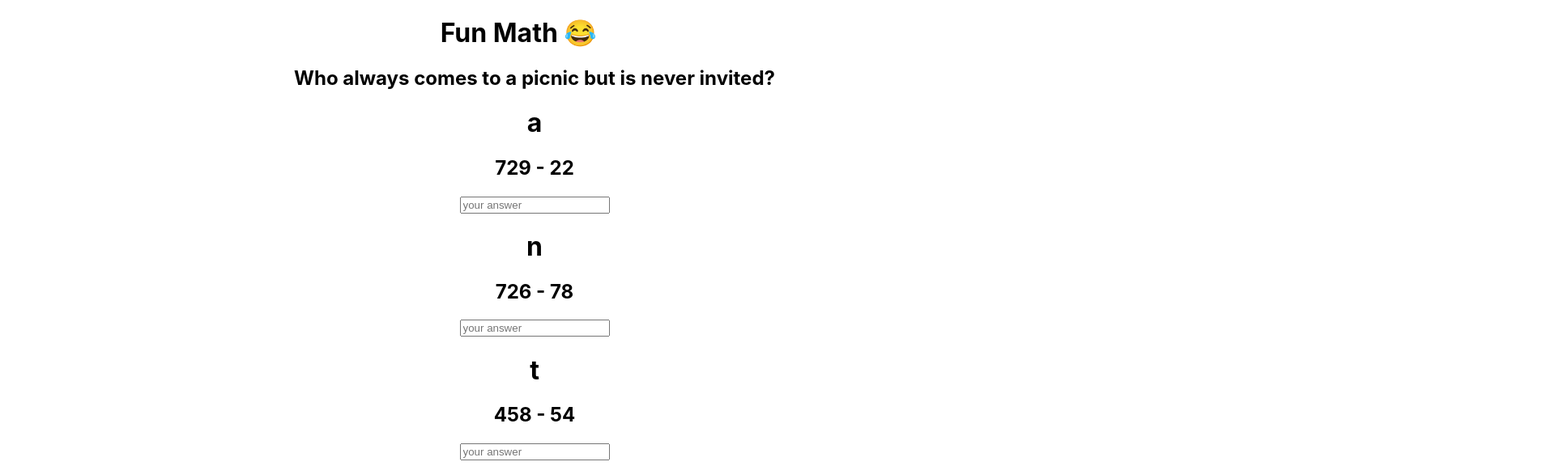
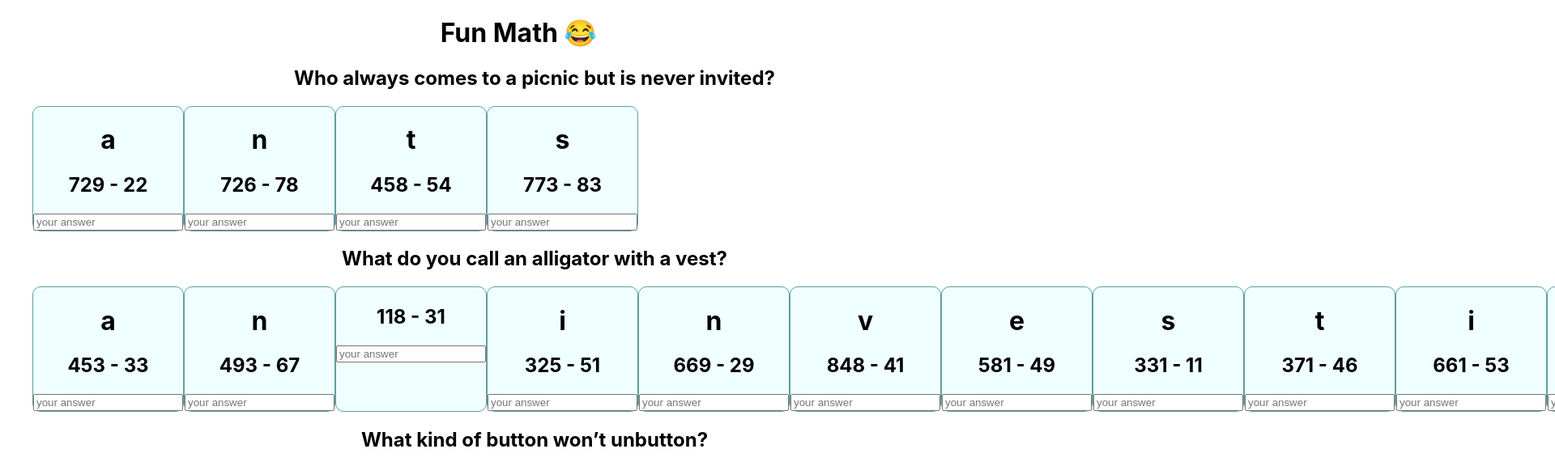
Before and after one commit to shnatya/math-fun-project, a React (Create React App) app: page / in a window 1280 px wide. Shown: the top 576 px of the page at 81% size, 1920 px wide, since content can reach past the window. Built offline with nearby package versions, Linux system fonts and the light colour scheme; data requests are answered from the project's data file.

Commit message:
Add class flex-container

```diff
--- a/src/Answer.js
+++ b/src/Answer.js
@@ -5,7 +5,7 @@ function Answer({answer}) {
     const arrayOfLetters = answer.split("")
 
     return (
-        <div>
+        <div class='flex-container'>
             {arrayOfLetters.map((letter, index) => <LetterCard letter={letter} key={index}/>)}
         </div>
     )
--- a/src/LetterCard.js
+++ b/src/LetterCard.js
@@ -4,7 +4,7 @@ function LetterCard({letter}) {
     const min = 100;
     const max = 999;
     return (
-        <div>
+        <div class ='border border-round padding'>
             <form >
                 <h1>{letter}</h1>
                 <h2>{Math.floor(Math.random()*(max-min)+min)} - {Math.floor(Math.random()*min)}</h2>
--- a/src/index.css
+++ b/src/index.css
@@ -11,3 +11,18 @@ code {
   font-family: source-code-pro, Menlo, Monaco, Consolas, 'Courier New',
     monospace;
 }
+.border-round{
+  border-radius: 10px;
+}
+.border{
+  border-style: solid;
+  border-width: 1px;
+  border-color: cadetblue;
+  background-color: azure;
+  size: flex;
+}
+
+.flex-container {
+  display: flex;
+  flex-direction: row;
+}
```
